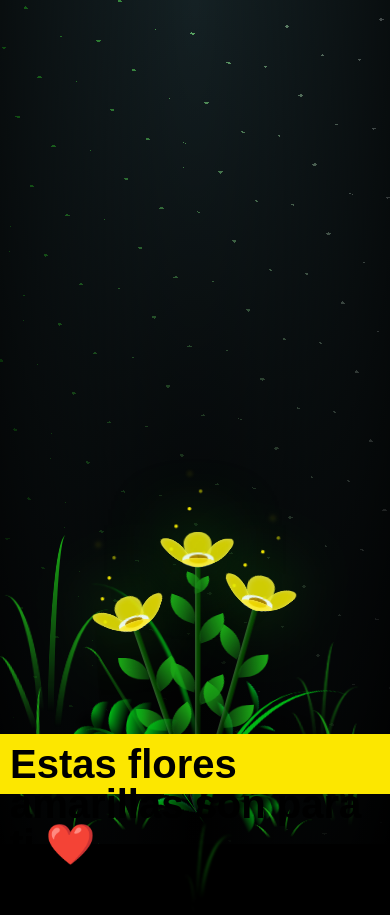
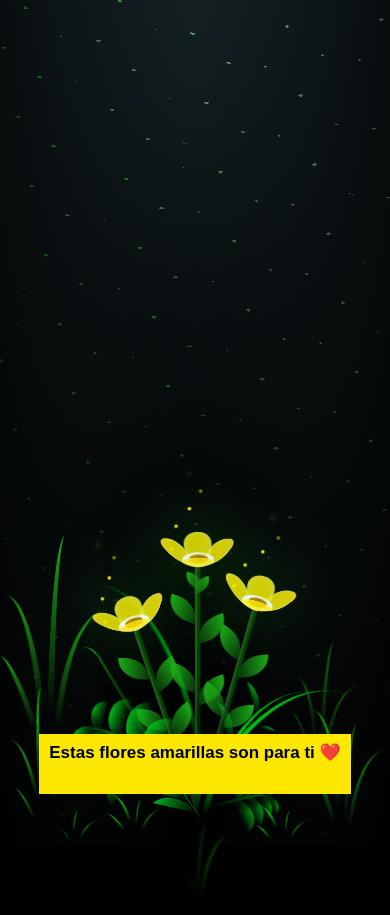
Before and after one commit to Yisus3090/Flores_Amarillas, a plain HTML site: page index.html in a window 390 px wide. Drawn offline with Linux system fonts and the light colour scheme.

Commit message:
responsivo

```diff
--- a/estilos.css
+++ b/estilos.css
@@ -54,7 +54,7 @@ body {
   background: #fce700;
   bottom: 50px;
   font-family: "Poppins", sans-serif;
-  font-size: 40px;
+  font-size: 17px;
   font-style: normal;
   font-weight: 800;
   height: 60px;
@@ -64,6 +64,9 @@ body {
   opacity: 0; /* El elemento empieza invisible */
   animation: fadeIn 1s forwards;
   animation-delay: 2s; /* El elemento aparecerá después de 60 segundos */
+  justify-content: center;
+  align-items: center;
+
 }
 
 @keyframes fadeIn {
```
